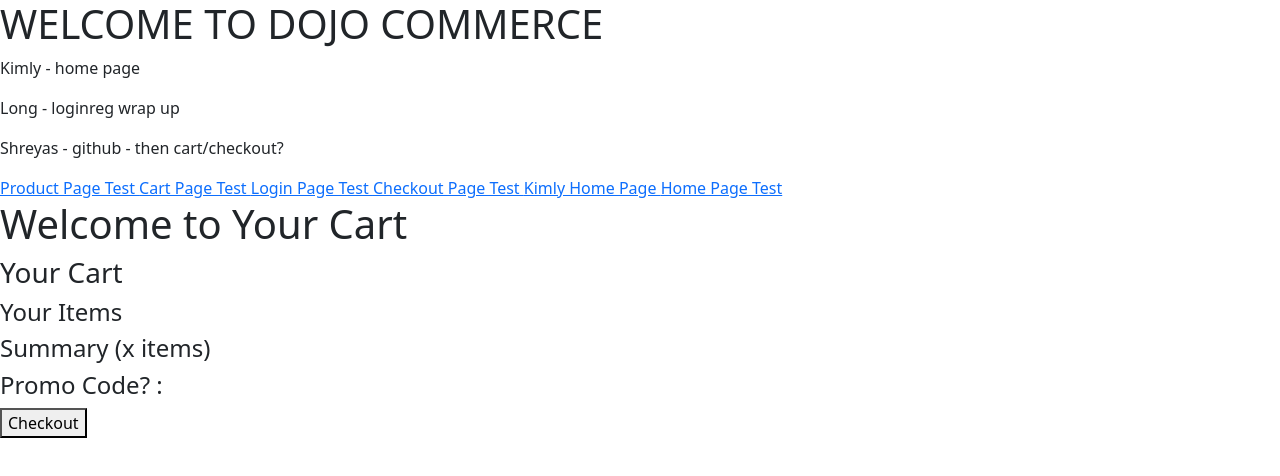
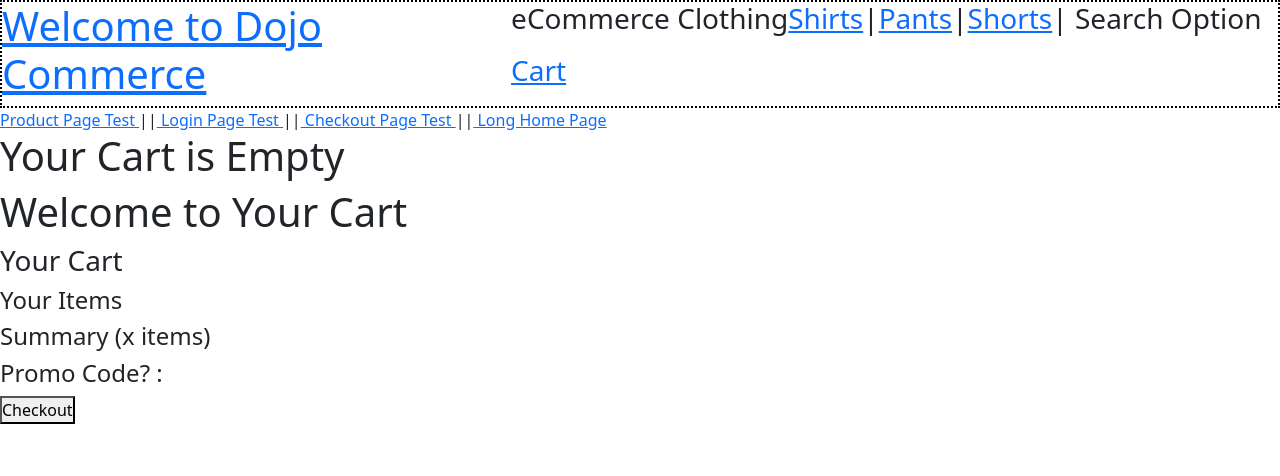
Before and after one commit to codesbyshrey/CodingDojoCommerce, a React (Create React App) app in the folder dojocommerce/: page /test/cart in a window 1280 px wide. Shown: the top 476 px of the page. Built offline with nearby package versions, Linux system fonts and the light colour scheme; the HTML template or start-up script is replaced by a standard one.

Commit message:
avoid hassle

```diff
--- a/dojocommerce/src/App.css
+++ b/dojocommerce/src/App.css
@@ -1,38 +1,9 @@
-.App {
-  text-align: center;
+* {
+  margin: 0;
+  padding: 0;
 }
 
-.App-logo {
-  height: 40vmin;
-  pointer-events: none;
+.wireframe {
+  border: 2px dotted black;
+  display: flex;
 }
-
-@media (prefers-reduced-motion: no-preference) {
-  .App-logo {
-    animation: App-logo-spin infinite 20s linear;
-  }
-}
-
-.App-header {
-  background-color: #282c34;
-  min-height: 100vh;
-  display: flex;
-  flex-direction: column;
-  align-items: center;
-  justify-content: center;
-  font-size: calc(10px + 2vmin);
-  color: white;
-}
-
-.App-link {
-  color: #61dafb;
-}
-
-@keyframes App-logo-spin {
-  from {
-    transform: rotate(0deg);
-  }
-  to {
-    transform: rotate(360deg);
-  }
-}
--- a/dojocommerce/src/App.js
+++ b/dojocommerce/src/App.js
@@ -4,27 +4,33 @@ import './App.css';
 import 'bootstrap/dist/css/bootstrap.min.css';
 
 import LoginPage from './views/LoginPage'
-import {Routes, Route, Link} from 'react-router-dom'
+import { Routes, Route, Link } from 'react-router-dom'
 import HomePage from './views/HomePage'
 import Checkout from './views/Checkout'
 import ProductPage from './views/ProductPage'
 import Cart from './views/Cart'
-import HomePageKimly from './views/HomePageKimly'
+import HomePageLong from './views/HomePageLong';
 
 function App() {
   return (
     <div>
-      <h1> WELCOME TO DOJO COMMERCE </h1>
-      <p> Kimly - home page </p>
-      <p> Long - loginreg wrap up</p>
-      <p> Shreyas - github - then cart/checkout?</p>
+      <div className="wireframe">
+      <Link to ="/"> <h1> Welcome to Dojo Commerce </h1> </Link>
+      <hr/>
+      <br/>
+        <h3 className='nav'> eCommerce Clothing
+          <Link to="/"> Shirts </Link>|
+          <Link to="/"> Pants </Link>|
+          <Link to="/">Shorts </Link>|
+          Search Option
+          <Link to='/test/cart'> Cart </Link>
+        </h3>
+      </div>
 
-      <Link to="/test/product"> Product Page Test </Link>
-      <Link to="test/cart"> Cart Page Test </Link>
-      <Link to="/test/login"> Login Page Test </Link>
-      <Link to="test/checkout"> Checkout Page Test </Link>
-      <Link to="/test/kimly"> Kimly Home Page </Link>
-      <Link to="/"> Home Page Test </Link>
+      <Link to="/test/product"> Product Page Test </Link> ||
+      <Link to="/test/login"> Login Page Test </Link> ||
+      <Link to="test/checkout"> Checkout Page Test </Link> ||
+      <Link to="/test/long"> Long Home Page </Link>
 
       <Routes>
         <Route path="/" element={<HomePage />} />
@@ -32,7 +38,7 @@ function App() {
         <Route path="/test/checkout" element={<Checkout />} />
         <Route path="/test/login" element={<LoginPage />} />
         <Route path="/test/product" element={<ProductPage />} />
-        <Route path="/test/kimly" element={<HomePageKimly/>} />
+        <Route path="/test/long" element={<HomePageLong />} />
       </Routes>
     </div>
   );
--- a/dojocommerce/src/views/Cart.jsx
+++ b/dojocommerce/src/views/Cart.jsx
@@ -1,9 +1,21 @@
 // Cart Page
+
+const EmptyCart = () => {
+    return (
+        <div>
+            <h1> Your Cart is Empty </h1>
+        </div>
+    )
+}
 
 const Cart = () => {
 
     return (
+        // if cart exists? then display
+
         <div className="cartContainer">
+            <EmptyCart/>
+
             <h1> Welcome to Your Cart </h1>
             <h3> Your Cart </h3>
             <div className="cartProducts">
--- a/dojocommerce/src/views/HomePage.jsx
+++ b/dojocommerce/src/views/HomePage.jsx
@@ -1,32 +1,77 @@
-import React, { useState, useEffect } from 'react';
-import axios from 'axios';
+import React, { useState, useEffect } from 'react'
+import { Link } from 'react-router-dom'
+import axios from 'axios'
+import { Container, Grid, Card, CardHeader, CardContent, Typography, CardMedia, CardActions, Button } from '@mui/material'
+import { indigo } from '@mui/material/colors';
+
+const blue = indigo[900]
 
 const HomePage = () => {
-  const [productList, setProductList] = useState([]);
+    const [displayProduct, setDisplayProduct] = useState([])
 
     useEffect(() => {
         axios.get('http://localhost:8000/api/product')
             .then(response => {
-        setProductList(response.data);
+                console.log(response.data)
+                setDisplayProduct(response.data)
             })
-      .catch(error => {
-        console.error(error.response.data);
-      });
-  }, []);
+            .catch(err => {
+                console.log(err)
+            })
+    }, [])
 
     return (
+        <Container>
+            <h1>Home Page</h1>
+
+            <div className='featuredItem'>
+                {
+                    displayProduct.map((eachItem, idx) => (
+                        <ol key={idx}>
+                            <li>{eachItem.name}</li>
+                            <li>{eachItem.description}</li>
+                            <li>{eachItem.price}</li>
+                            <li>{eachItem.category}</li>
+                        </ol>
+                    ))
+                }
+            </div>
             <div>
-      <h2>Product List</h2>
-      {productList.map(product => (
-        <div key={product._id}>
-          <h3>{product.name}</h3>
-          <p>{product.description}</p>
-          <p>{product.price}</p>
-          <img src={product.image} alt={product.name} />
+                <h2 className='featuredMessage'>Feature Message</h2>
             </div>
-      ))}
+            <div>
+                <Grid container spacing={4} sx={{ gap: "10px" }}>
+                    {
+                        displayProduct.map((eachProduct, idx) => (
+                            <Grid row>
+                                <Grid item lg={12} >
+                                    <Card sx={{ maxWidth: 345, width: "400px", height: "400px" }}>
+                                        <CardMedia
+                                            sx={{ height: 140 }}
+                                            img src={eachProduct.image} alt={eachProduct.name}
+                                        />
+                                        <CardContent>
+                                            <Typography gutterBottom variant="h5" component="div">
+                                                {eachProduct.name}
+                                            </Typography>
+                                            {eachProduct.category}
+                                            <Typography variant="body2" color="text.secondary">
+                                                {eachProduct.description}
+                                            </Typography>
+                                            ${eachProduct.price}
+                                        </CardContent>
+                                        <CardActions>
+                                            <Link to='/test/cart'>add to Cart</Link>
+                                        </CardActions>
+                                    </Card>
+                                </Grid>
+                            </Grid>
+                        ))
+                    }
+                </Grid>
             </div>
-  );
-};
+        </ Container >
+    )
+}
 
-export default HomePage;
+export default HomePage
--- a/dojocommerce/src/views/HomePageKimly.jsx
+++ /dev/null
@@ -1,85 +0,0 @@
-import React, { useState, useEffect } from 'react'
-import { Link } from 'react-router-dom'
-import axios from 'axios'
-import { Container, Grid, Card, CardHeader, CardContent, Typography, CardMedia, CardActions, Button } from '@mui/material'
-import { indigo } from '@mui/material/colors';
-
-const blue = indigo[900]
-
-const HomePageKimly = () => {
-    const [displayProduct, setDisplayProduct] = useState([])
-
-    useEffect(() => {
-        axios.get('http://localhost:8000/api/product')
-            .then(response => {
-                console.log(response.data)
-                setDisplayProduct(response.data)
-            })
-            .catch(err => {
-                console.log(err)
-            })
-    }, [])
-
-    return (
-        <Container>
-            <h1>Home Page</h1>
-            <div>
-                <h3 className='nav'> Site Name
-                    <Link to="/">shirt</Link>|
-                    <Link to="/">pant</Link>|
-                    <Link to="/">short</Link>
-                    Search option
-                    <Link to='/test/cart'>cart</Link>
-                </h3>
-            </div>
-            <div className='featuredItem'>
-                {
-                    displayProduct.map((eachItem, idx) => (
-                        <ol key={idx}>
-                            <li>{eachItem.name}</li>
-                            <li>{eachItem.description}</li>
-                            <li>{eachItem.price}</li>
-                            <li>{eachItem.category}</li>
-                        </ol>
-                    ))
-                }
-            </div>
-            <div>
-                <h2 className='featuredMessage'>Feature Message</h2>
-            </div>
-            <div>
-                <Grid container spacing={4} sx={{ gap: "10px" }}>
-                    {
-                        displayProduct.map((eachProduct, idx) => (
-                            <Grid row>
-                                <Grid item lg={12} >
-                                    <Card sx={{ maxWidth: 345, width: "400px", height: "400px" }}>
-                                        <CardMedia
-                                            sx={{ height: 140 }}
-                                            img src={eachProduct.image} alt={eachProduct.name}
-                                        />
-                                        <CardContent>
-                                            <Typography gutterBottom variant="h5" component="div">
-                                                {eachProduct.name}
-                                            </Typography>
-                                            {eachProduct.category}
-                                            <Typography variant="body2" color="text.secondary">
-                                                {eachProduct.description}
-                                            </Typography>
-                                            ${eachProduct.price}
-                                        </CardContent>
-                                        <CardActions>
-                                            <Link to='/test/cart'>add to Cart</Link>
-                                        </CardActions>
-                                    </Card>
-                                </Grid>
-                            </Grid>
-                        ))
-                    }
-                </Grid>
-            </div>
-        </ Container >
-    )
-}
-
-export default HomePageKimly
--- /dev/null
+++ b/dojocommerce/src/views/HomePageLong.jsx
@@ -0,0 +1,32 @@
+import React, { useState, useEffect } from 'react';
+import axios from 'axios';
+
+const HomePageLong = () => {
+  const [productList, setProductList] = useState([]);
+
+  useEffect(() => {
+    axios.get('http://localhost:8000/api/product')
+      .then(response => {
+        setProductList(response.data);
+      })
+      .catch(error => {
+        console.error(error.response.data);
+      });
+  }, []);
+
+  return (
+    <div>
+      <h2>Product List</h2>
+      {productList.map(product => (
+        <div key={product._id}>
+          <h3>{product.name}</h3>
+          <p>{product.description}</p>
+          <p>{product.price}</p>
+          <img src={product.image} alt={product.name} />
+        </div>
+      ))}
+    </div>
+  );
+};
+
+export default HomePageLong;
```
Lines whose indentation alone changed are shown as unchanged.
